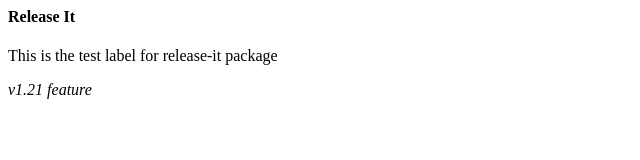
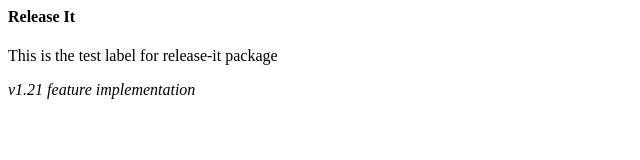
Before and after one commit to alicandirik/automatic-release, a website: page index.html in a window 1280 px wide. Shown: the whole page, without its empty margins (0-640 px from the left). Drawn offline with Linux system fonts and the light colour scheme.

Commit message:
feat: implements 1.21 feature

```diff
--- a/index.html
+++ b/index.html
@@ -4,6 +4,6 @@
         <h4>Release It</h4>
 
         <p>This is the test label for release-it package</p>
-        <em>v1.21 feature</em>
+        <em>v1.21 feature implementation</em>
     </body>
 </html>
```
